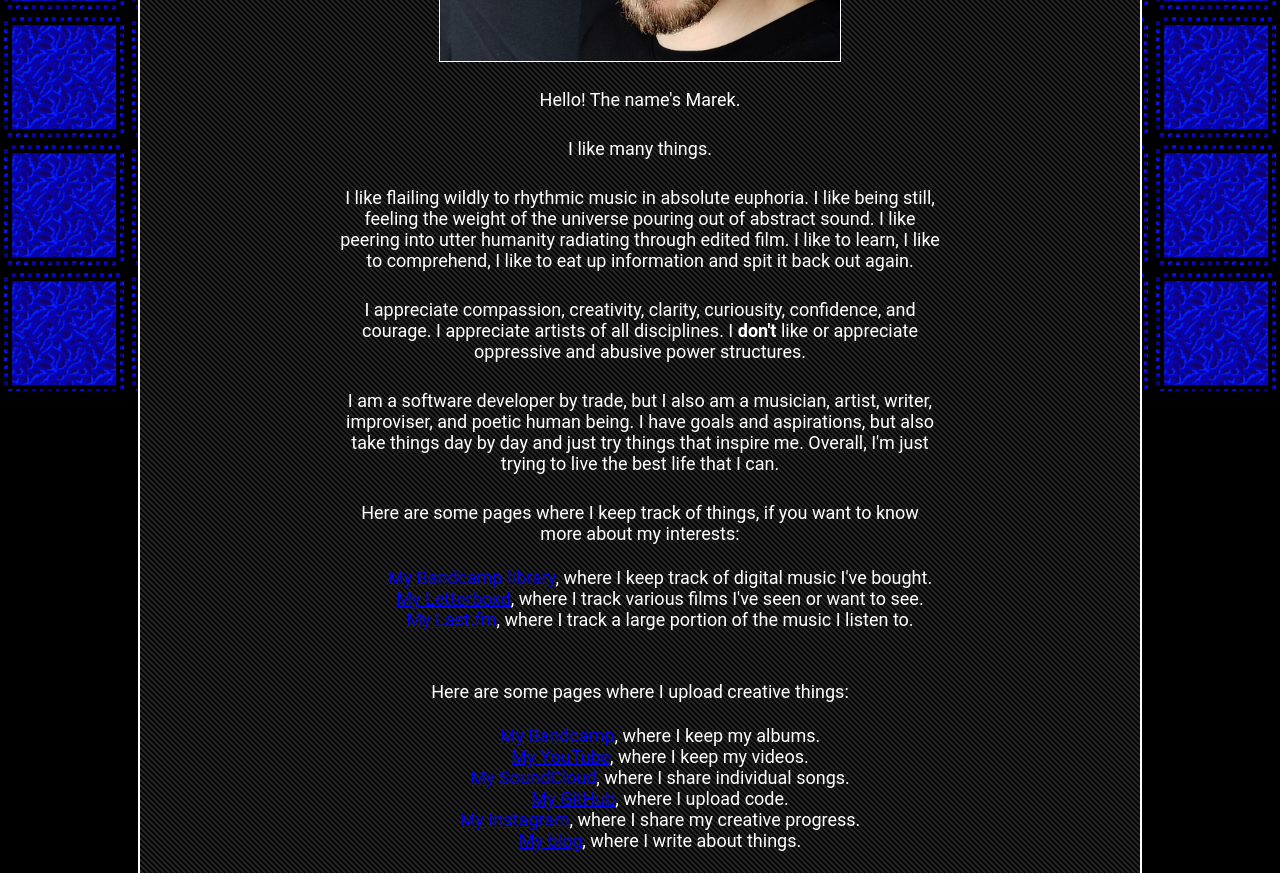
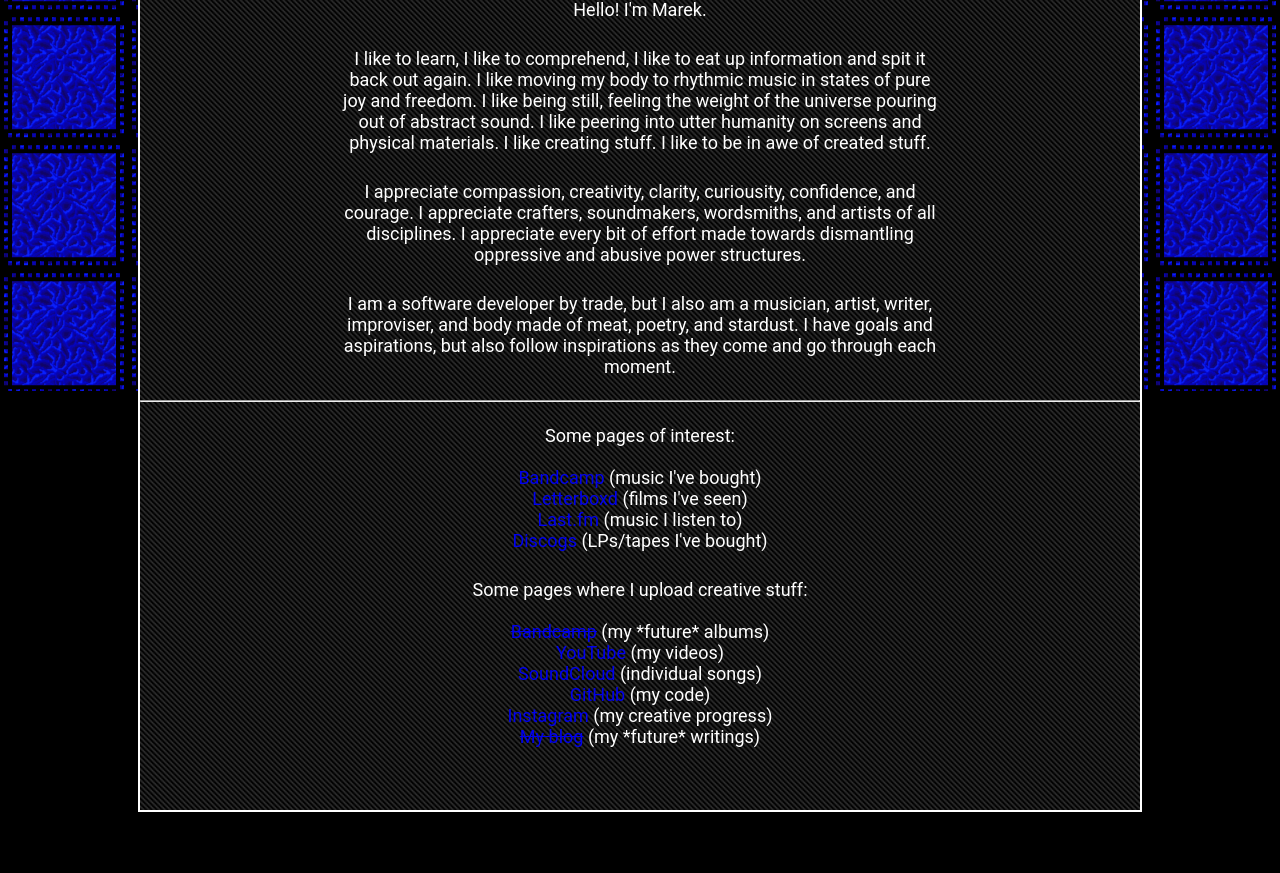
Before and after one commit to marekceglowski/marekc-website, a Jekyll site: the page built from info.html, in a window 1280 px wide, cut to the strip 509-1382 px from the top of the page. Built offline with Jekyll 4.4.1, drawn with Linux system fonts in a browser that asks for light colours.

Commit message:
Some updates to info page

```diff
--- a/_layouts/info.html
+++ b/_layouts/info.html
@@ -1,10 +1,10 @@
 <!DOCTYPE html>
 <meta http-equiv="content-type" content="text/html; UTF-8">
+<meta name="viewport" content="width=device-width,initial-scale=1,maximum-scale=1"/>
 <head>
     <title>{{page.title}}</title>
     <link rel="stylesheet" href="assets/css/info.css">
     <script src="https://code.jquery.com/jquery-3.6.0.slim.min.js" integrity="sha256-u7e5khyithlIdTpu22PHhENmPcRdFiHRjhAuHcs05RI=" crossorigin="anonymous"></script>
-    <meta name="viewport" content="width=device-width,initial-scale=1,maximum-scale=1"/>
 </head>
 <html>
     <body>
--- a/assets/css/info.css
+++ b/assets/css/info.css
@@ -72,6 +72,16 @@ body {
     text-align: center;
 }
 
+#profile {
+    max-width: 400px;
+    border-style: solid;
+    border-width: 1px;
+}
+
+a {
+    text-decoration: none;
+}
+
 /* small */
 @media (max-width:1100px) and (min-width:900px) {
     .center {
@@ -114,6 +124,20 @@ body {
     }
 }
 
+/* smallest */
+@media screen and (max-width: 440px) {
+    .center {
+        width: 95%;
+        padding-left: 20px;
+        padding-right: 20px;
+    }
+
+    .center p {
+        margin-left: 7px;
+        margin-right: 7px;
+    }
+}
+
 @keyframes backgroundScroll {
     0% {background-position:0px 0px;}
     25% {background-position:-80px -80px;}
--- a/index.html
+++ b/index.html
@@ -21,11 +21,11 @@
             </div>
             <div id="musicdiv">
                 <a href="https://marekc.bandcamp.com"><img id="musicgif" class="floater" src="assets/images/music.gif"/></a>
-                <p><a href="https://marekc.bandcamp.com" id="music" class="link">music</a></p>
+                <p><a href="https://marekc.bandcamp.com" title="Under construction!" id="music" class="link" style="text-decoration: line-through;">-music-</a></p>
             </div>
             <div id="blogdiv">
                 <a href="blog"><img id="bloggy" class="floater" src="assets/images/bloggy.gif"/></a>
-                <p><a href="blog" title="Under construction!" id="blog" class="link">blog</a></p>
+                <p><a href="blog" title="Under construction!" id="blog" class="link" style="text-decoration: line-through;">-blog-</a></p>
             </div>
             <div id="videodiv">
                 <a href="https://www.youtube.com/channel/UCiyEidjpaUyrI3gARKSpNhA"><img id="tv" class="floater" src="assets/images/tv.gif"/></a>
--- a/info.html
+++ b/info.html
@@ -5,52 +5,43 @@ title: info - marek c
 <div>
     <h2>marek c</h2>
 </div>
-<div>
-    <img src="assets/images/profile.jpg" style="max-width: 400px; border-style: solid; border-width: 1px;" />
-</div>
 <p>
-    Hello! The name's Marek.
+    <img src="assets/images/studio.jpg" style="border-style: solid; border-width: 1px;" />
 </p>
 <p>
-    I like many things.
+    Hello! I'm Marek.
 </p>
 <p>
-    I like flailing wildly to rhythmic music in absolute euphoria.
+    I like to learn, I like to comprehend, I like to eat up information and spit it back out again.
+    I like moving my body to rhythmic music in states of pure joy and freedom.
     I like being still, feeling the weight of the universe pouring out of abstract sound.
-    I like peering into utter humanity radiating through edited film.
-    I like to learn, I like to comprehend, I like to eat up information and spit it back out again.
+    I like peering into utter humanity on screens and physical materials.
+    I like creating stuff. I like to be in awe of created stuff.
 </p>
 <p>
     I appreciate compassion, creativity, clarity, curiousity, confidence, and courage.
-    I appreciate artists of all disciplines.
-    I <b>don't</b> like or appreciate oppressive and abusive power structures.
+    I appreciate crafters, soundmakers, wordsmiths, and artists of all disciplines.
+    I appreciate every bit of effort made towards dismantling oppressive and abusive power structures.
 </p>
 <p>
-    I am a software developer by trade, but I also am a musician, artist, writer, improviser, and poetic human being.
-    I have goals and aspirations, but also take things day by day and just try things that inspire me.
-    Overall, I'm just trying to live the best life that I can.
+    I am a software developer by trade, but I also am a musician, artist, writer, improviser, and body made of meat, poetry, and stardust.
+    I have goals and aspirations, but also follow inspirations as they come and go through each moment.
 </p>
+<hr/>
 <p>
-    Here are some pages where I keep track of things, if you want to know more about my interests:
-    <ul style="list-style-type: none;">
-        <li><a href="https://bandcamp.com/marekc">My Bandcamp library</a>, where I keep track of digital music I've bought.</li>
-        <li><a href="https://letterboxd.com/marekc">My Letterboxd</a>, where I track various films I've seen or want to see.</li>
-        <li><a href="https://last.fm/user/ceglowm">My Last.fm</a>, where I track a large portion of the music I listen to.</li>
-    </ul>
+    Some pages of interest: <br/><br/>
+        <a href="https://bandcamp.com/marekc">Bandcamp</a> (music I've bought)<br/>
+        <a href="https://letterboxd.com/marekc">Letterboxd</a> (films I've seen)<br/>
+        <a href="https://last.fm/user/ceglowm">Last.fm</a> (music I listen to)<br/>
+        <a href="https://www.discogs.com/user/egglol/collection?header=1">Discogs</a> (LPs/tapes I've bought)<br/>
 </p>
 
 <p>
-    Here are some pages where I upload creative things:
-    <ul style="list-style-type: none;">
-        <li><a href="https://marekc.bandcamp.com">My Bandcamp</a>, where I keep my albums.</li>
-        <li><a href="https://www.youtube.com/channel/UCiyEidjpaUyrI3gARKSpNhA">My YouTube</a>, where I keep my videos.</li>
-        <li><a href="https://soundcloud.com/marekdoesntknow">My SoundCloud</a>, where I share individual songs.</li>
-        <li><a href="https://github.com/marekceglowski">My GitHub</a>, where I upload code.</li>
-        <li><a href="https://www.instagram.com/marek.makes">My Instagram</a>, where I share my creative progress.</li>
-        <li><a href="https://marekc.net/blog">My blog</a>, where I write about things.</li>
-    </ul>
+    Some pages where I upload creative stuff: <br/><br/>
+        <a href="https://marekc.bandcamp.com" style="text-decoration: line-through;">Bandcamp</a> (my *future* albums)<br/>
+        <a href="https://www.youtube.com/channel/UCiyEidjpaUyrI3gARKSpNhA">YouTube</a> (my videos)<br/>
+        <a href="https://soundcloud.com/marekdoesntknow">SoundCloud</a> (individual songs)<br/>
+        <a href="https://github.com/marekceglowski">GitHub</a> (my code)<br/>
+        <a href="https://www.instagram.com/marek.makes">Instagram</a> (my creative progress)<br/>
+        <a href="https://marekc.net/blog" style="text-decoration: line-through;">My blog</a> (my *future* writings)<br/>
 </p>
-
-<p>
-    <img src="assets/images/studio.jpg" style="border-style: solid; border-width: 1px;" />
-</p>
```
